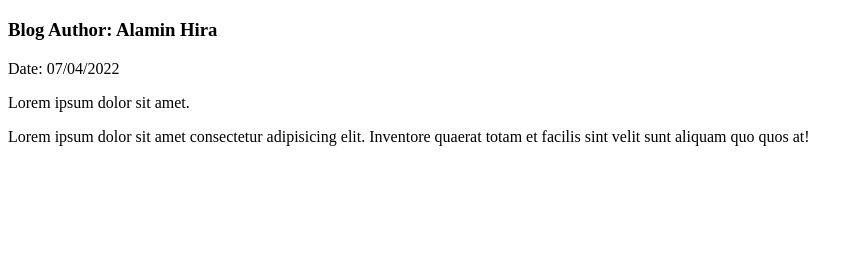
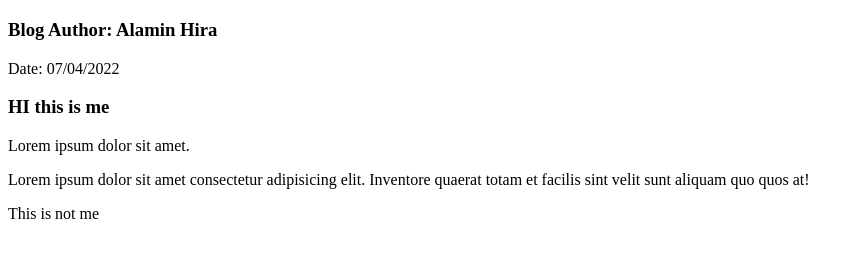
Before and after one commit to alaminhira/my-first-repo, a plain HTML site: page my-first-repo/index.html in a window 1280 px wide. Shown: the part 61-318 px from the top of the page, without its empty margins (0-863 px from the left). Drawn offline with Linux system fonts and the light colour scheme.

Commit message:
change 2

```diff
--- a/my-first-repo/index.html
+++ b/my-first-repo/index.html
@@ -10,7 +10,11 @@
     <h1>My First Blog</h1>
     <h3>Blog Author: Alamin Hira</h3>
     <p>Date: 07/04/2022</p>
+    <h3>HI this is me</h3>
     <p>Lorem ipsum dolor sit amet.</p>
     <p>Lorem ipsum dolor sit amet consectetur adipisicing elit. Inventore quaerat totam et facilis sint velit sunt aliquam quo quos at!</p>
+    <span>
+        This is not me
+    </span>
 </body>
 </html>
```
